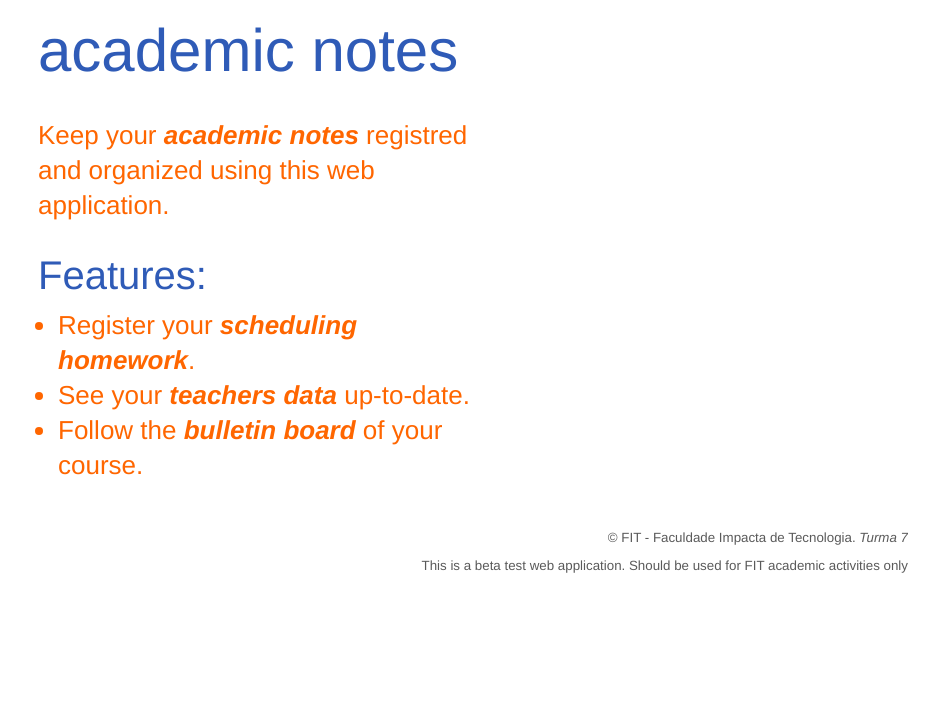
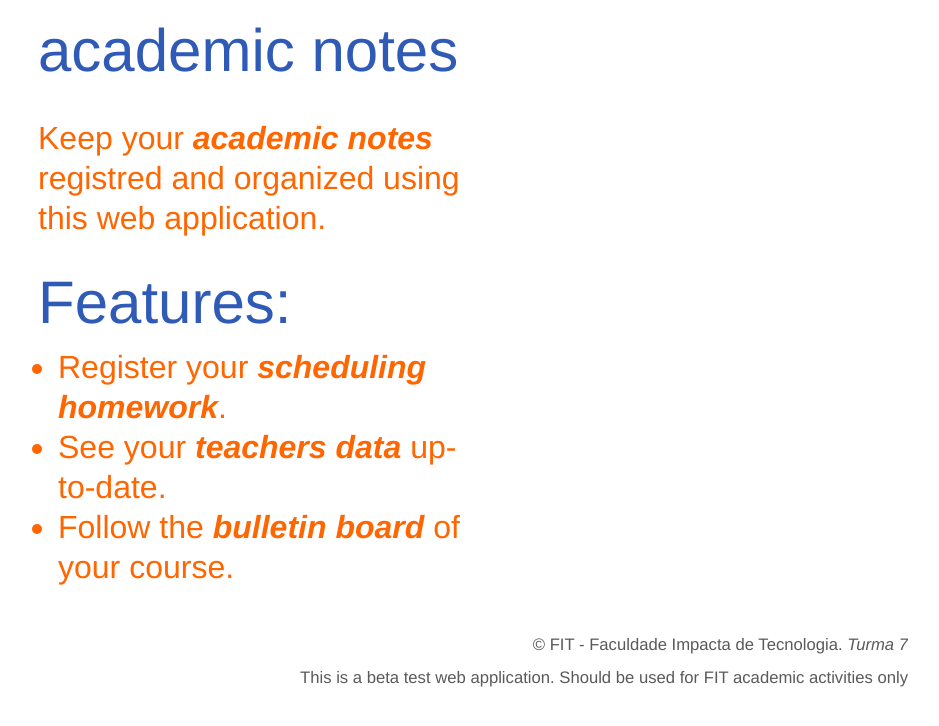
Before and after one commit to sergiosouzalima/academicnotes, a plain HTML site: page index.htm in a window 1280 px wide. Shown: the part 266-992 px from the top of the page, without its empty margins (212-1151 px from the left). Before the commit the page ends 956 px from the top, so only its background shows below. Drawn offline with Linux system fonts and the light colour scheme.

Commit message:
some adjusts to layout

```diff
--- a/style.css
+++ b/style.css
@@ -36,24 +36,24 @@ section {
 }
 	section p {
 		margin: 0 0 30px 90px;
-		font-size: 26px;
-		line-height: 35px;
+		font-size: 32px;
+		line-height: 40px;
         color: #FF6600;
 		/*color: #d9d9d9;*/
 		/*text-shadow: 0px 1px 5px #000;*/
 	}
 	section h2 {
 		margin: 0 0 10px 90px;
-		font-size: 40px;
+		font-size: 60px;
 		font-weight: normal;
-    color: #2f5bb7;
+        color: #2f5bb7;
 		/*color: #00ffcc;*/
 		/*text-shadow: 0px 0px 10px #00ffcc;*/
 	}
 	section ul {
 		margin: 0 0 30px 110px;
-		font-size: 26px;
-		line-height: 35px;
+		font-size: 32px;
+		line-height: 40px;
         color: #FF6600;
 		/*color: #d9d9d9;*/
 		/*text-shadow: 0px 1px 5px #000;*/
@@ -83,7 +83,7 @@ footer {
 	footer p {
 		float: right;
 		clear: right;
-		font-size: 16px;
+		font-size: 20px;
 		color: #5a5a5a;
 		margin: 10px 0 0 0;
 	}
```
Also changed, not shown: ._style.css.
